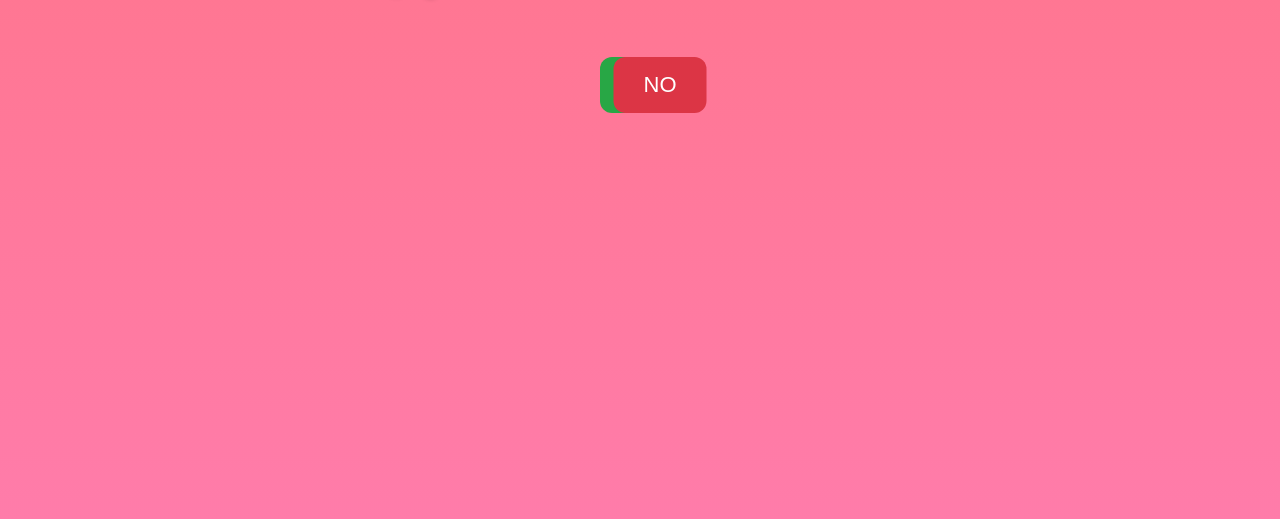
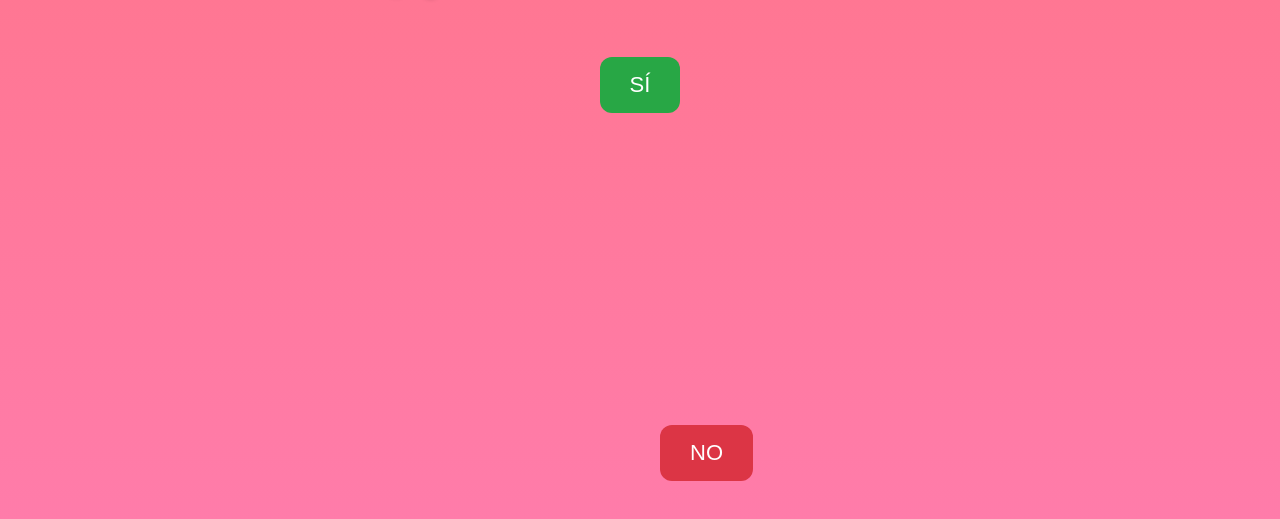
Before and after one commit to LuisRuizUribeWicho12/Proyeccion2026, a plain HTML site: page index.html in a window 1280 px wide. Shown: the part 155-674 px from the top of the page. Drawn offline with Linux system fonts and the light colour scheme.

Commit message:
asdadsaadsasd

```diff
--- a/index.html
+++ b/index.html
@@ -40,8 +40,8 @@
     #btnNo {
         background-color: #dc3545;
         position: absolute;
-        left: 50%;
-        transform: translateX(-50%);
+        left: 50%; /* Movido a la derecha */
+        top: 70%;  /* Movido hacia abajo */
     }
 
     /* corazones */
```
